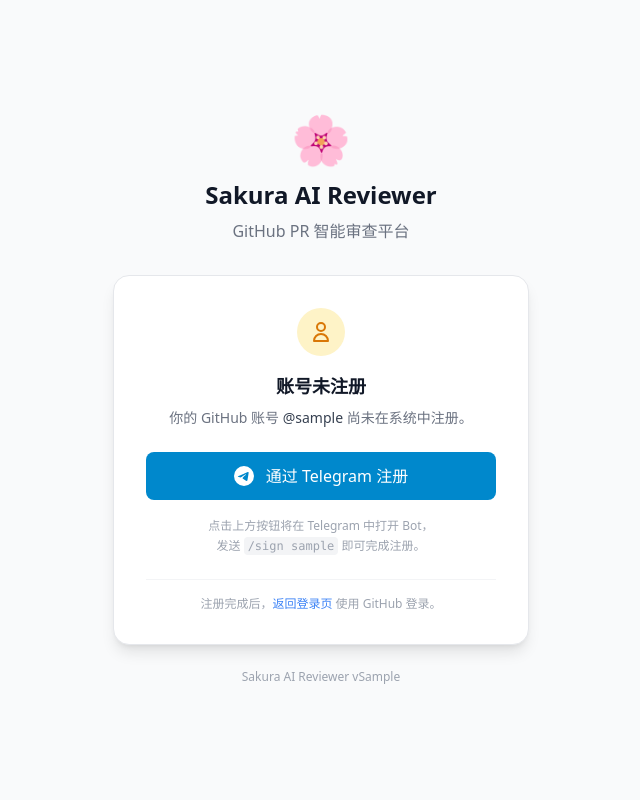
After one commit to Sakura520222/Sakura-AI-Reviewer, a Python web app: template backend/webui/templates/register.html in a window 1280 px wide. The commit adds this page. Shown: the whole page, without its empty margins (319-959 px from the left). Run offline with Jinja, Linux system fonts and the light colour scheme; the template is opened without the code that fills it: most values are stand-ins (such as "Sample title", 1, 10 or a date in 2020); some libraries are stand-ins or nearby versions.

Commit message:
feat(telegram,webui): 支持 Telegram 深链接注册并优化 GitHub App 安装引导
- 新增 Telegram Bot 用户名配置项，启动时自动获取并缓存
- 实现 /start sign 深链接命令，引导未注册用户完成 Telegram 绑定
- WebUI 登录页和错误页支持展示 Telegram 深链接，方便用户跳转注册
- 仪表盘新增 GitHub App 安装状态检测与缓存逻辑
- 仪表盘页面增加未安装 GitHub App 时的引导横幅

```diff
--- a/backend/core/config.py
+++ b/backend/core/config.py
@@ -97,6 +97,7 @@
 
     # Telegram Bot配置
     telegram_bot_token: Optional[str] = None
+    telegram_bot_username: Optional[str] = None  # 启动时通过 getMe 自动填充
     telegram_admin_user_ids: str = ""  # 逗号分隔的超级管理员ID列表
     telegram_default_chat_id: str = ""  # 默认接收通知的聊天ID
     register_quota_multiplier: float = Field(
--- /dev/null
+++ b/backend/webui/templates/register.html
@@ -0,0 +1,76 @@
+<!DOCTYPE html>
+<html lang="zh-CN" class="light">
+<head>
+    <meta charset="UTF-8">
+    <meta name="viewport" content="width=device-width, initial-scale=1.0">
+    <title>注册 - Sakura AI Reviewer</title>
+    <script src="https://cdn.tailwindcss.com"></script>
+    <script>tailwind.config = { darkMode: 'class' }</script>
+    <script>
+        if (localStorage.getItem('theme') === 'dark') document.documentElement.classList.add('dark');
+    </script>
+</head>
+<body class="bg-gray-50 dark:bg-gray-900 flex items-center justify-center min-h-screen">
+    <div class="w-full max-w-md px-4">
+        <!-- Logo -->
+        <div class="text-center mb-8">
+            <span class="text-5xl">🌸</span>
+            <h1 class="mt-4 text-2xl font-bold text-gray-900 dark:text-white">Sakura AI Reviewer</h1>
+            <p class="mt-2 text-gray-500 dark:text-gray-400">GitHub PR 智能审查平台</p>
+        </div>
+
+        <!-- 注册引导卡片 -->
+        <div class="bg-white dark:bg-gray-800 rounded-2xl shadow-lg p-8 border border-gray-200 dark:border-gray-700">
+            <!-- 提示信息 -->
+            <div class="text-center mb-6">
+                <div class="inline-flex items-center justify-center w-12 h-12 rounded-full bg-amber-100 dark:bg-amber-900/30 mb-4">
+                    <svg class="w-6 h-6 text-amber-600 dark:text-amber-400" fill="none" stroke="currentColor" viewBox="0 0 24 24">
+                        <path stroke-linecap="round" stroke-linejoin="round" stroke-width="2" d="M16 7a4 4 0 11-8 0 4 4 0 018 0zM12 14a7 7 0 00-7 7h14a7 7 0 00-7-7z"/>
+                    </svg>
+                </div>
+                <h2 class="text-lg font-semibold text-gray-900 dark:text-white">账号未注册</h2>
+                <p class="mt-2 text-sm text-gray-500 dark:text-gray-400">
+                    你的 GitHub 账号 <span class="font-medium text-gray-700 dark:text-gray-300">@{{ github_username }}</span> 尚未在系统中注册。
+                </p>
+            </div>
+
+            {% if deep_link %}
+            <!-- Telegram 注册按钮 -->
+            <a href="{{ deep_link }}" target="_blank"
+               class="flex items-center justify-center gap-3 w-full py-3 px-4 bg-[#0088cc] hover:bg-[#006699] text-white font-medium rounded-lg transition-all">
+                <svg class="w-5 h-5" viewBox="0 0 24 24" fill="currentColor">
+                    <path d="M11.944 0A12 12 0 0 0 0 12a12 12 0 0 0 12 12 12 12 0 0 0 12-12A12 12 0 0 0 12 0a12 12 0 0 0-.056 0zm4.962 7.224c.1-.002.321.023.465.14a.506.506 0 0 1 .171.325c.016.093.036.306.02.472-.18 1.898-.962 6.502-1.36 8.627-.168.9-.499 1.201-.82 1.23-.696.065-1.225-.46-1.9-.902-1.056-.693-1.653-1.124-2.678-1.8-1.185-.78-.417-1.21.258-1.91.177-.184 3.247-2.977 3.307-3.23.007-.032.014-.15-.056-.212s-.174-.041-.249-.024c-.106.024-1.793 1.14-5.061 3.345-.48.33-.913.49-1.302.48-.428-.008-1.252-.241-1.865-.44-.752-.245-1.349-.374-1.297-.789.027-.216.325-.437.893-.663 3.498-1.524 5.83-2.529 6.998-3.014 3.332-1.386 4.025-1.627 4.476-1.635z"/>
+                </svg>
+                通过 Telegram 注册
+            </a>
+
+            <div class="mt-4 text-center">
+                <p class="text-xs text-gray-400 dark:text-gray-500 leading-relaxed">
+                    点击上方按钮将在 Telegram 中打开 Bot，<br>
+                    发送 <code class="px-1 py-0.5 bg-gray-100 dark:bg-gray-700 rounded text-xs">/sign {{ github_username }}</code> 即可完成注册。
+                </p>
+            </div>
+            {% else %}
+            <!-- Bot 未配置时的降级提示 -->
+            <div class="text-center py-4">
+                <p class="text-sm text-gray-500 dark:text-gray-400">
+                    请联系管理员配置 Telegram Bot 后重试，<br>
+                    或通过 Telegram Bot 发送 <code class="px-1 py-0.5 bg-gray-100 dark:bg-gray-700 rounded text-xs">/sign {{ github_username }}</code> 完成注册。
+                </p>
+            </div>
+            {% endif %}
+
+            <!-- 注册完成后提示 -->
+            <div class="mt-6 pt-4 border-t border-gray-100 dark:border-gray-700">
+                <p class="text-center text-xs text-gray-400 dark:text-gray-500">
+                    注册完成后，<a href="/webui/auth/login" class="text-blue-500 hover:text-blue-600 dark:text-blue-400">返回登录页</a> 使用 GitHub 登录。
+                </p>
+            </div>
+        </div>
+
+        <p class="mt-6 text-center text-xs text-gray-400 dark:text-gray-500">
+            Sakura AI Reviewer v{{ app_version }}
+        </p>
+    </div>
+</body>
+</html>
```
Also changed, not shown: backend/telegram/bot.py (+8 -0 lines), backend/telegram/handlers.py (+23 -1 lines), backend/webui/routes/auth.py (+26 -4 lines), backend/webui/routes/dashboard.py (+55 -0 lines), backend/webui/templates/dashboard.html (+21 -0 lines), backend/webui/templates/login.html (+19 -0 lines).
